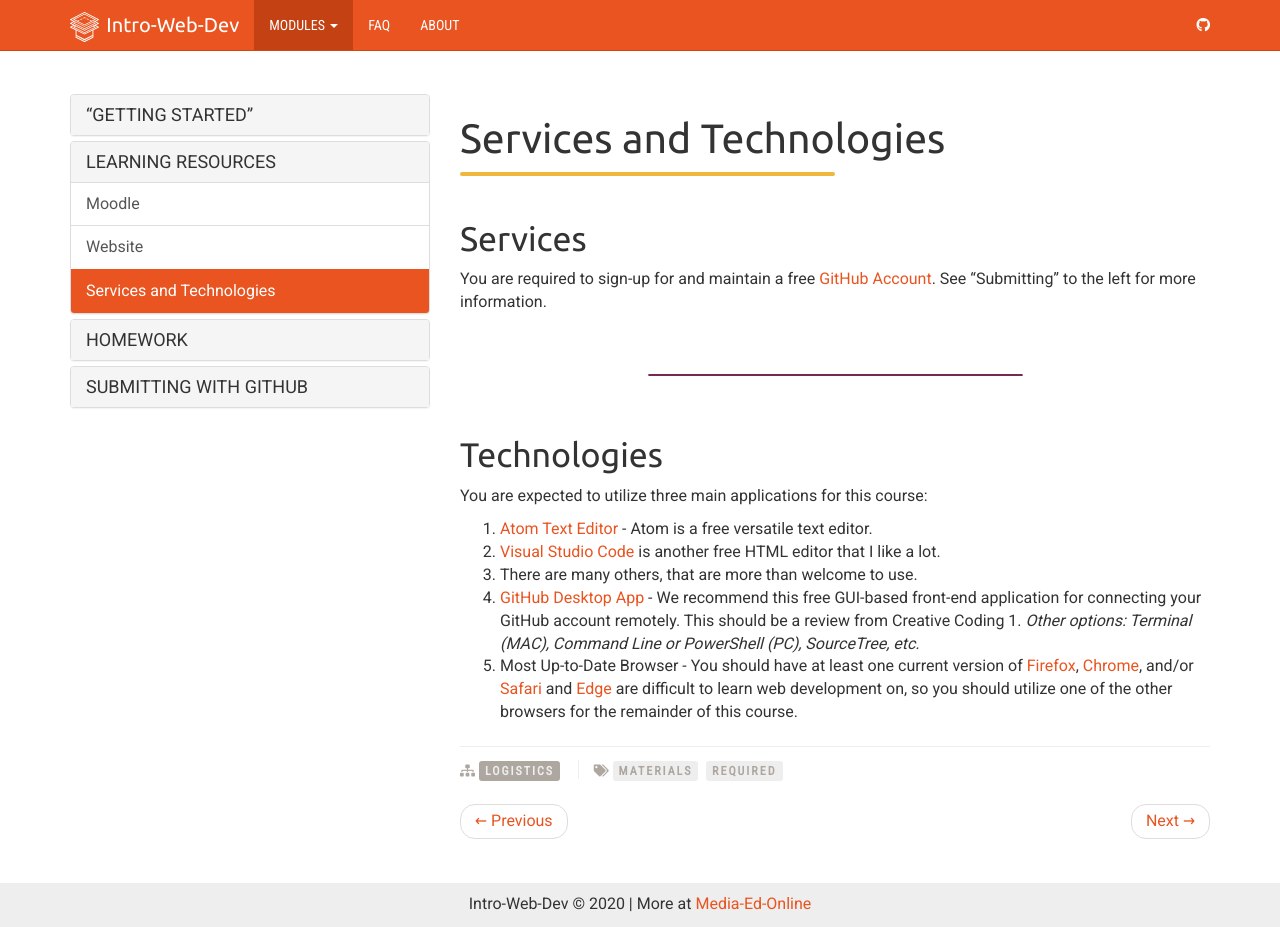
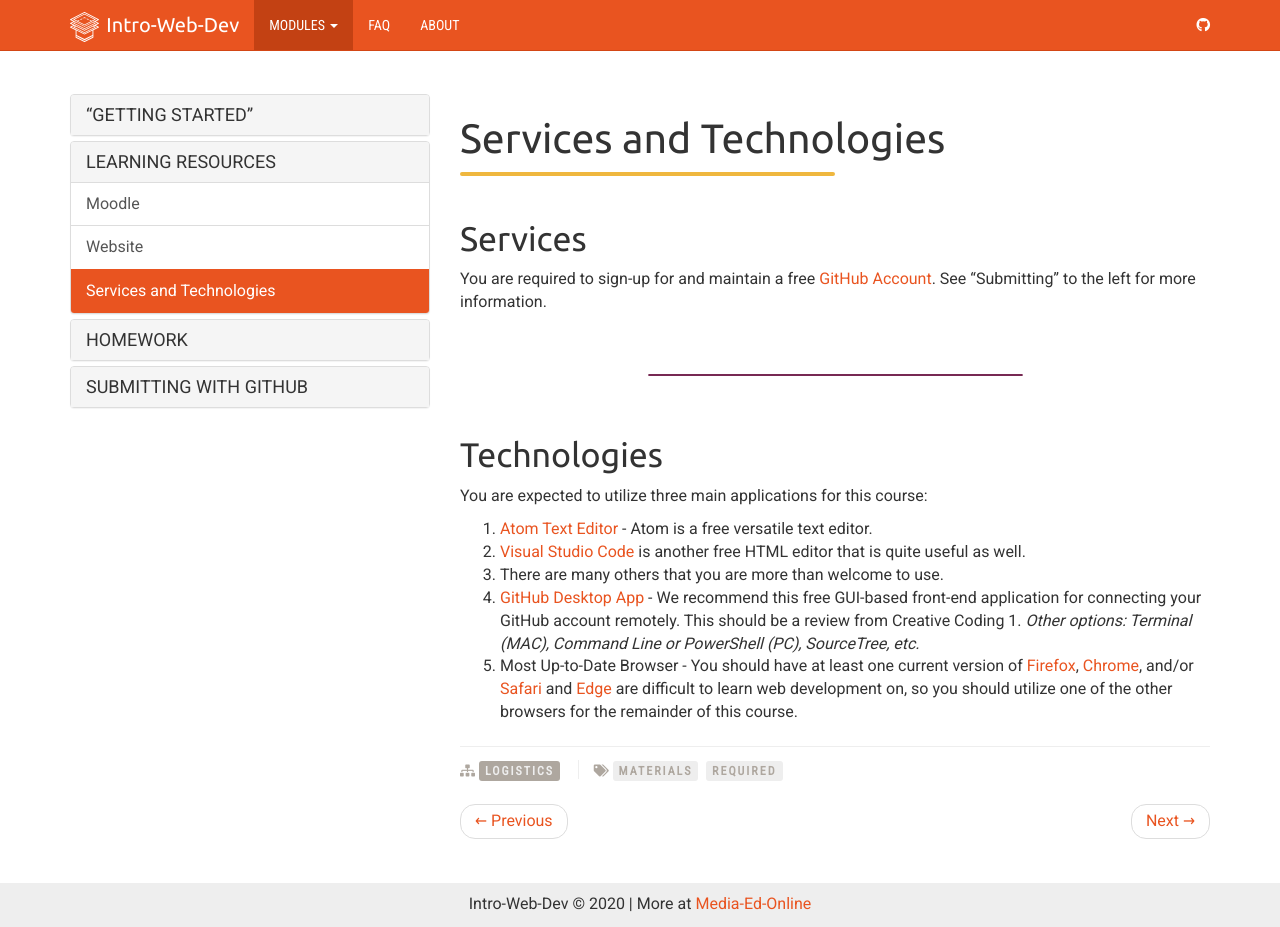
Before and after one commit to Montana-Media-Arts/341-web-design-Fall2020, a Jekyll site: the page built from _docs/topic-00/01-learning-resources/page-03.md, in a window 1280 px wide and 927 px high. Built offline with Jekyll 4.4.1, drawn with Linux system fonts in a browser that asks for light colours; nearby versions of some CDN libraries.

Commit message:
Update page-03.md

```diff
--- a/_docs/topic-00/01-learning-resources/page-03.md
+++ b/_docs/topic-00/01-learning-resources/page-03.md
@@ -19,7 +19,7 @@
 ## Technologies
 You are expected to utilize three main applications for this course:
 1. <a href="https://atom.io/" target="_blank">Atom Text Editor</a> - Atom is a free versatile text editor.
-2. <a href="https://code.visualstudio.com/download" target="_new">Visual Studio Code</a> is another free HTML editor that I like a lot.
-3. There are many others, that are more than welcome to use.
+2. <a href="https://code.visualstudio.com/download" target="_new">Visual Studio Code</a> is another free HTML editor that is quite useful as well.
+3. There are many others that you are more than welcome to use.
 4. <a href="https://desktop.github.com/" target="_blank">GitHub Desktop App</a> - We recommend this free GUI-based front-end application for connecting your GitHub account remotely.  This should be a review from Creative Coding 1.  _Other options: Terminal (MAC), Command Line or PowerShell (PC), SourceTree, etc._
 5. Most Up-to-Date Browser - You should have at least one current version of [Firefox](https://www.mozilla.org/en-US/), [Chrome](https://www.google.com/chrome/), and/or [Safari](https://www.apple.com/safari/) and [Edge](https://www.microsoft.com/en-us/windows/microsoft-edge) are difficult to learn web development on, so you should utilize one of the other browsers for the remainder of this course.
```
